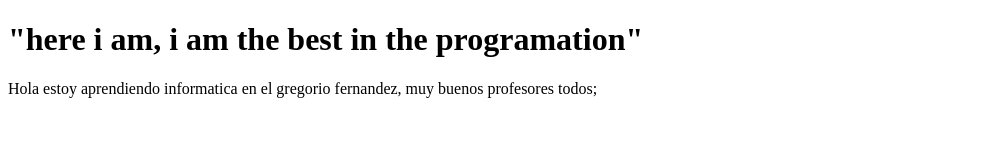
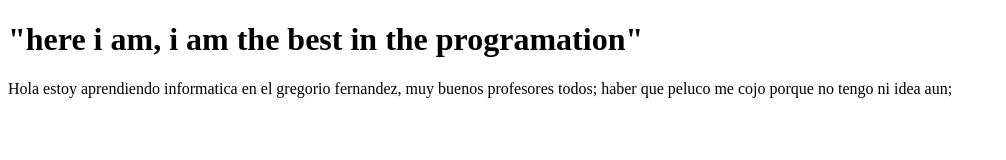
Before and after one commit to Pine1980/coros-vertix-, a plain HTML site: page index.html in a window 1280 px wide. Shown: the whole page, without its empty margins (0-1006 px from the left). Drawn offline with Linux system fonts and the light colour scheme.

Commit message:
hemos echo una nueva modificacion

```diff
--- a/index.html
+++ b/index.html
@@ -9,7 +9,7 @@
 <body>
     <h1>"here i am, i am the best in the programation"
     </h1><p>Hola estoy aprendiendo informatica en el gregorio fernandez, muy buenos profesores
-        todos;
+        todos; haber que peluco me cojo porque no tengo ni idea aun;
     </p>
 </body>
 </html>
```
